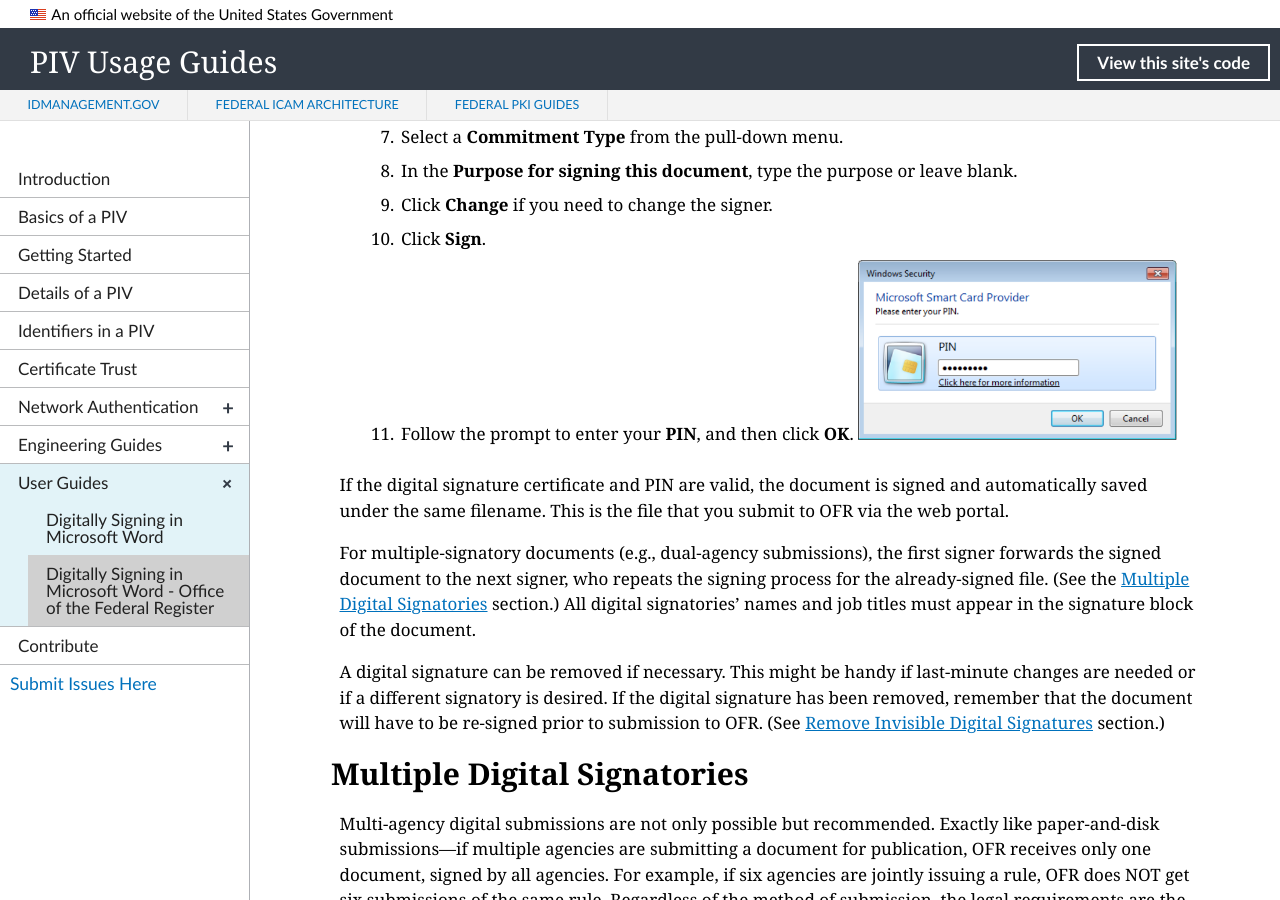
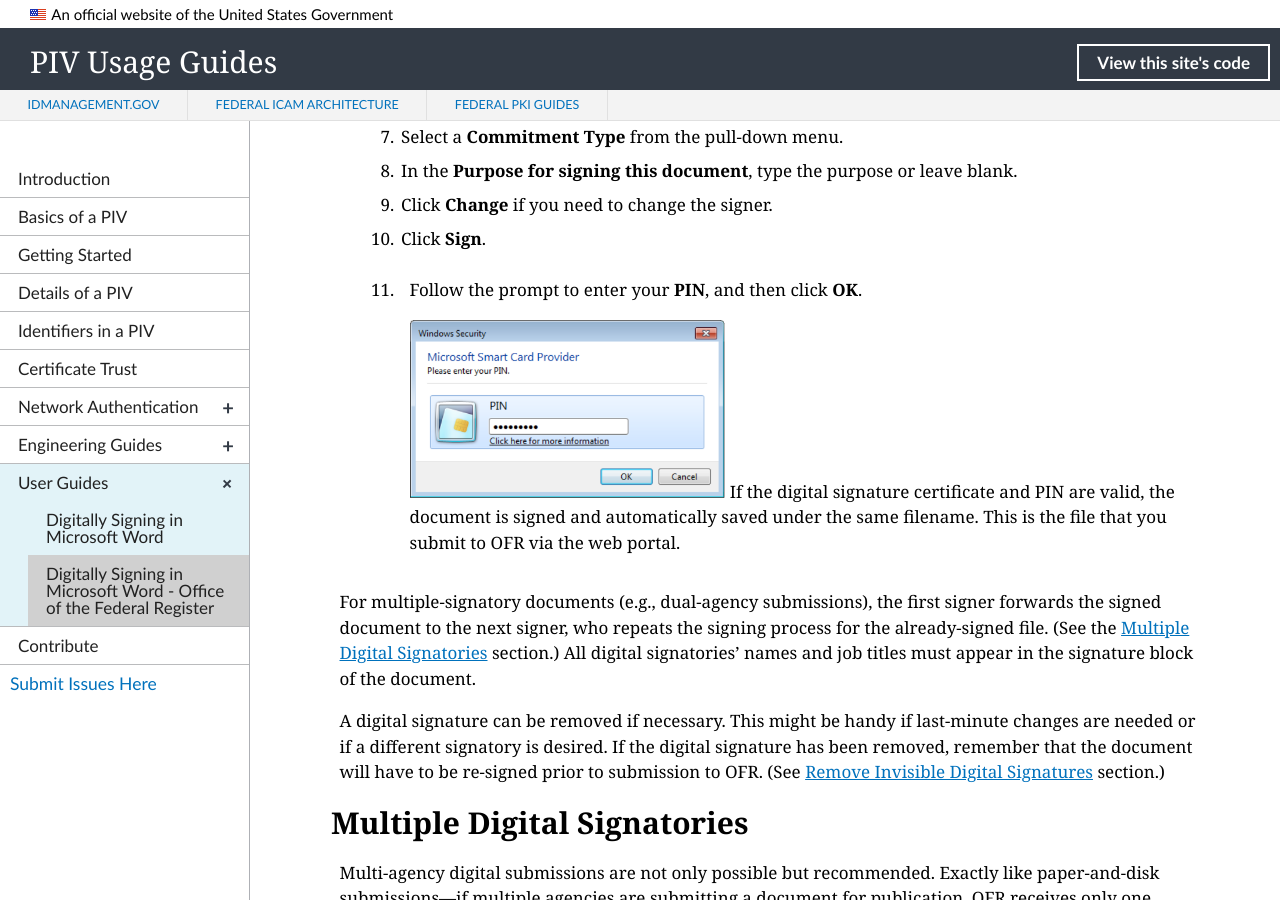
Before and after one commit to GSA/piv-guides, a Jekyll site: the page built from _userguides/02_digital_signing_ofr.md, in a window 1280 px wide and 900 px high, scrolled down 1615 px. Built offline with Jekyll 4.4.1, drawn with Linux system fonts in a browser that asks for light colours; nearby versions of some CDN libraries; library files that are not in the unit come from our copies.

Commit message:
Update 02_digital_signing_ofr.md

```diff
--- a/_userguides/02_digital_signing_ofr.md
+++ b/_userguides/02_digital_signing_ofr.md
@@ -35,8 +35,8 @@
 9. Click **Change** if you need to change the signer.
 10. Click **Sign**.
 11. Follow the prompt to enter your **PIN**, and then click **OK**.
-![Enter Your PIN]({{site.baseurl}}/img/ofr_enter_your_pin_3.png){:style="width:40%;"}
 
+    ![Enter Your PIN]({{site.baseurl}}/img/ofr_enter_your_pin_3.png){:style="width:40%;"}
 If the digital signature certificate and PIN are valid, the document is signed and automatically saved under the same filename.  This is the file that you submit to OFR via the web portal.
 
 For multiple-signatory documents (e.g., dual-agency submissions), the first signer forwards the signed document to the next signer, who repeats the signing process for the already-signed file.  (See the [Multiple Digital Signatories](#multiple-digital-signatories) section.)  All digital signatories' names and job titles must appear in the signature block of the document.
```
